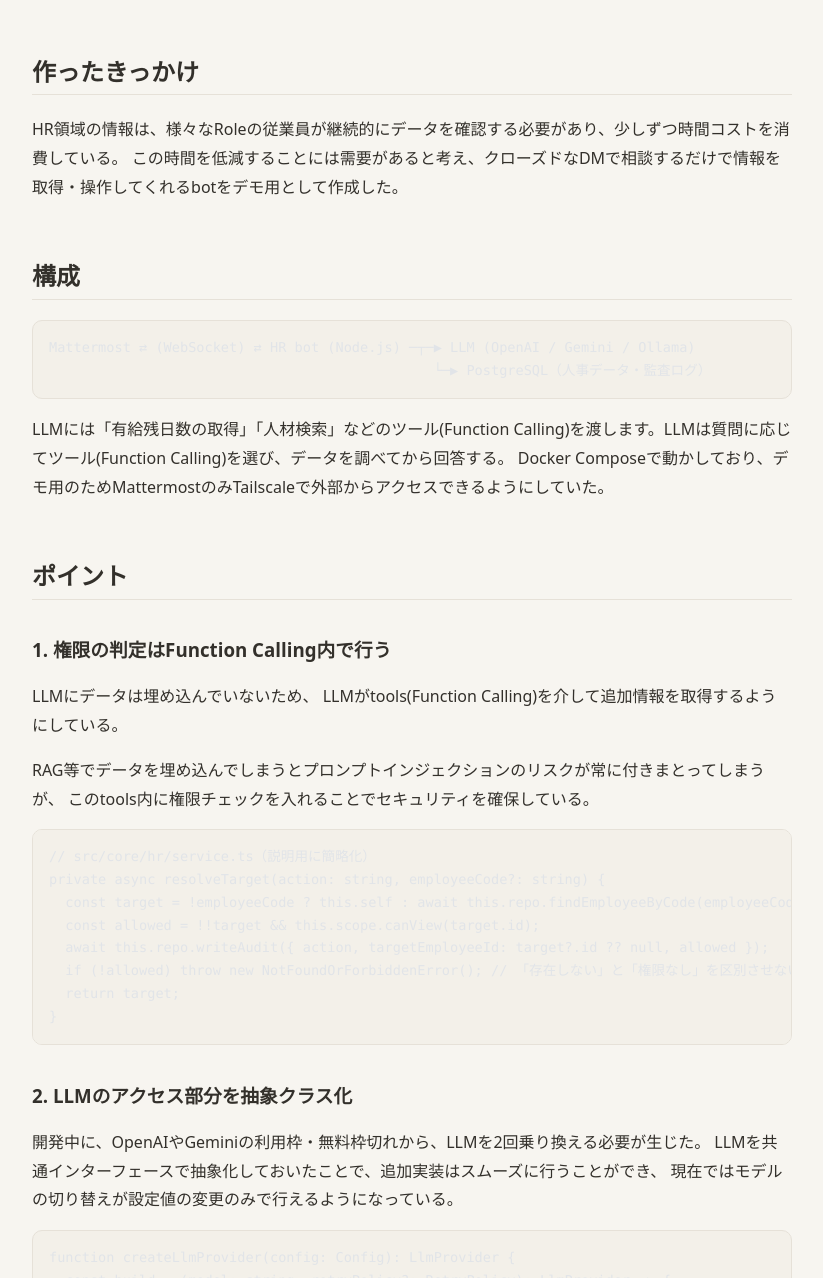
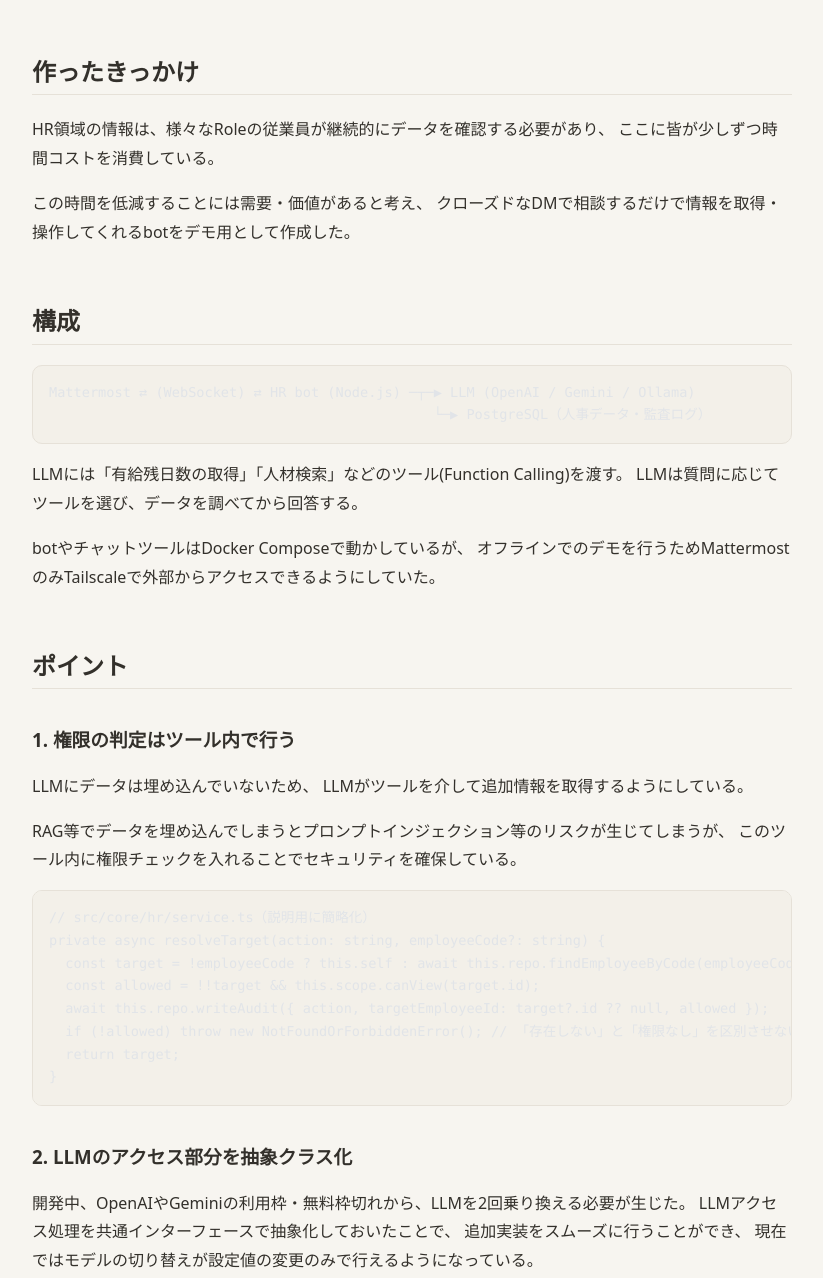
Before and after one commit to harukei-tech/portfolio, an Astro site in the folder web/: page /bots/mattermost-hrtech-bot in a window 1280 px wide. Shown: the part 1112-2390 px from the top of the page, without its empty margins (228-1051 px from the left). Built offline with nearby package versions, Linux system fonts and the light colour scheme; Astro itself is replaced by a stand-in of ours; some packages are replaced by stand-ins of ours; code samples lack their colours.

Commit message:
fix: hrtech botの内容をブラッシュアップ

````diff
--- a/web/src/content/bots/mattermost-HRTech-bot.md
+++ b/web/src/content/bots/mattermost-HRTech-bot.md
@@ -21,8 +21,11 @@ bot   : （スキルと期間中の空き状況から、候補者を一覧で回
 
 ## 作ったきっかけ
 
-HR領域の情報は、様々なRoleの従業員が継続的にデータを確認する必要があり、少しずつ時間コストを消費している。
-この時間を低減することには需要があると考え、クローズドなDMで相談するだけで情報を取得・操作してくれるbotをデモ用として作成した。
+HR領域の情報は、様々なRoleの従業員が継続的にデータを確認する必要があり、
+ここに皆が少しずつ時間コストを消費している。
+
+この時間を低減することには需要・価値があると考え、
+クローズドなDMで相談するだけで情報を取得・操作してくれるbotをデモ用として作成した。
 
 ## 構成
 
@@ -31,18 +34,21 @@ Mattermost ⇄ (WebSocket) ⇄ HR bot (Node.js) ─┬─▶ LLM (OpenAI / Gemin
                                                └─▶ PostgreSQL（人事データ・監査ログ）
 ```
 
-LLMには「有給残日数の取得」「人材検索」などのツール(Function Calling)を渡します。LLMは質問に応じてツール(Function Calling)を選び、データを調べてから回答する。
-Docker Composeで動かしており、デモ用のためMattermostのみTailscaleで外部からアクセスできるようにしていた。
+LLMには「有給残日数の取得」「人材検索」などのツール(Function Calling)を渡す。
+LLMは質問に応じてツールを選び、データを調べてから回答する。
+
+botやチャットツールはDocker Composeで動かしているが、
+オフラインでのデモを行うためMattermostのみTailscaleで外部からアクセスできるようにしていた。
 
 ## ポイント
 
-### 1. 権限の判定はFunction Calling内で行う
+### 1. 権限の判定はツール内で行う
 
 LLMにデータは埋め込んでいないため、
-LLMがtools(Function Calling)を介して追加情報を取得するようにしている。
+LLMがツールを介して追加情報を取得するようにしている。
 
-RAG等でデータを埋め込んでしまうとプロンプトインジェクションのリスクが常に付きまとってしまうが、
-このtools内に権限チェックを入れることでセキュリティを確保している。
+RAG等でデータを埋め込んでしまうとプロンプトインジェクション等のリスクが生じてしまうが、
+このツール内に権限チェックを入れることでセキュリティを確保している。
 
 ```ts
 // src/core/hr/service.ts（説明用に簡略化）
@@ -57,8 +63,9 @@ private async resolveTarget(action: string, employeeCode?: string) {
 
 ### 2. LLMのアクセス部分を抽象クラス化
 
-開発中に、OpenAIやGeminiの利用枠・無料枠切れから、LLMを2回乗り換える必要が生じた。
-LLMを共通インターフェースで抽象化しておいたことで、追加実装はスムーズに行うことができ、
+開発中、OpenAIやGeminiの利用枠・無料枠切れから、LLMを2回乗り換える必要が生じた。
+LLMアクセス処理を共通インターフェースで抽象化しておいたことで、
+追加実装をスムーズに行うことができ、
 現在ではモデルの切り替えが設定値の変更のみで行えるようになっている。
 
 ```ts
@@ -85,19 +92,21 @@ function createLlmProvider(config: Config): LlmProvider {
 
 ### 3. UXの向上
 
-回答の待機時間中、実行中であるのか停止してしまっているのか不明な状況があったり、
+回答の待機時間中、
+実行中であるのか停止してしまっているのか不明な状況があったり、
 レート制限でモデルが使えないという状況が発生した。
 ユーザー体験向上のため、実行状況を定期的に投稿したり、モデルを自動で切り替えるよう実装した。
 
-- 回答が遅いときは「確認しています…」と表示させ、実行中であることがわかるように
-- 最新モデルが使用できなくなったら「モデルを変更します」と表示し自動で予備モデルに切り替えるように
+- 回答が遅いときは「確認しています…」と表示。実行中であることを明確化
+- 最新モデルから5xx系エラーが返却された場合「モデルを変更します」と表示。自動で予備モデルに切り替えて再実行
 
 
 ## 苦労した点
 
 AIのレート制限が思ったより早く、変更が必要になった。
-初めGPT系を使っていたが、制限が入ってしまったため無料で使用できるGemini 3.8 flashに変更、
-それもレート制限が入ってしまったため、最終的にローカルLLMでGemma4:e2bを動かすよう変更した。
+当初OpenAIのモデルを使用していたが、
+制限が入ってしまったため無料で使用できるGemini 3.8 flashに変更、
+それもレート制限が入ってしまったため最終的にローカルLLMでGemma4:e2bを動かすよう変更した。
 
 AIの切り替えは早期から想定していたため、
 この処理は早い段階からStrategyパターン・Factoryパターンで変更容易な実装にしていた。
````
